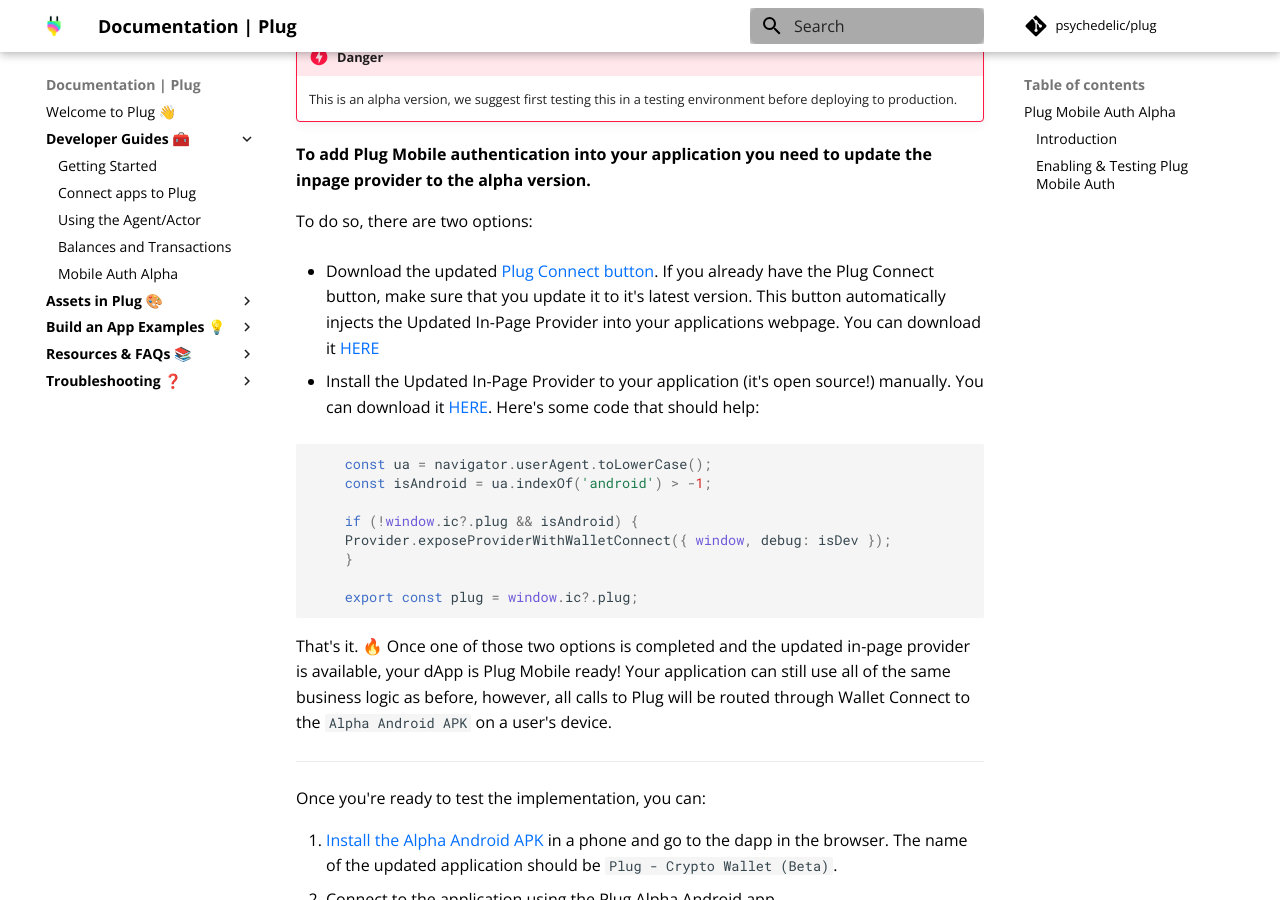
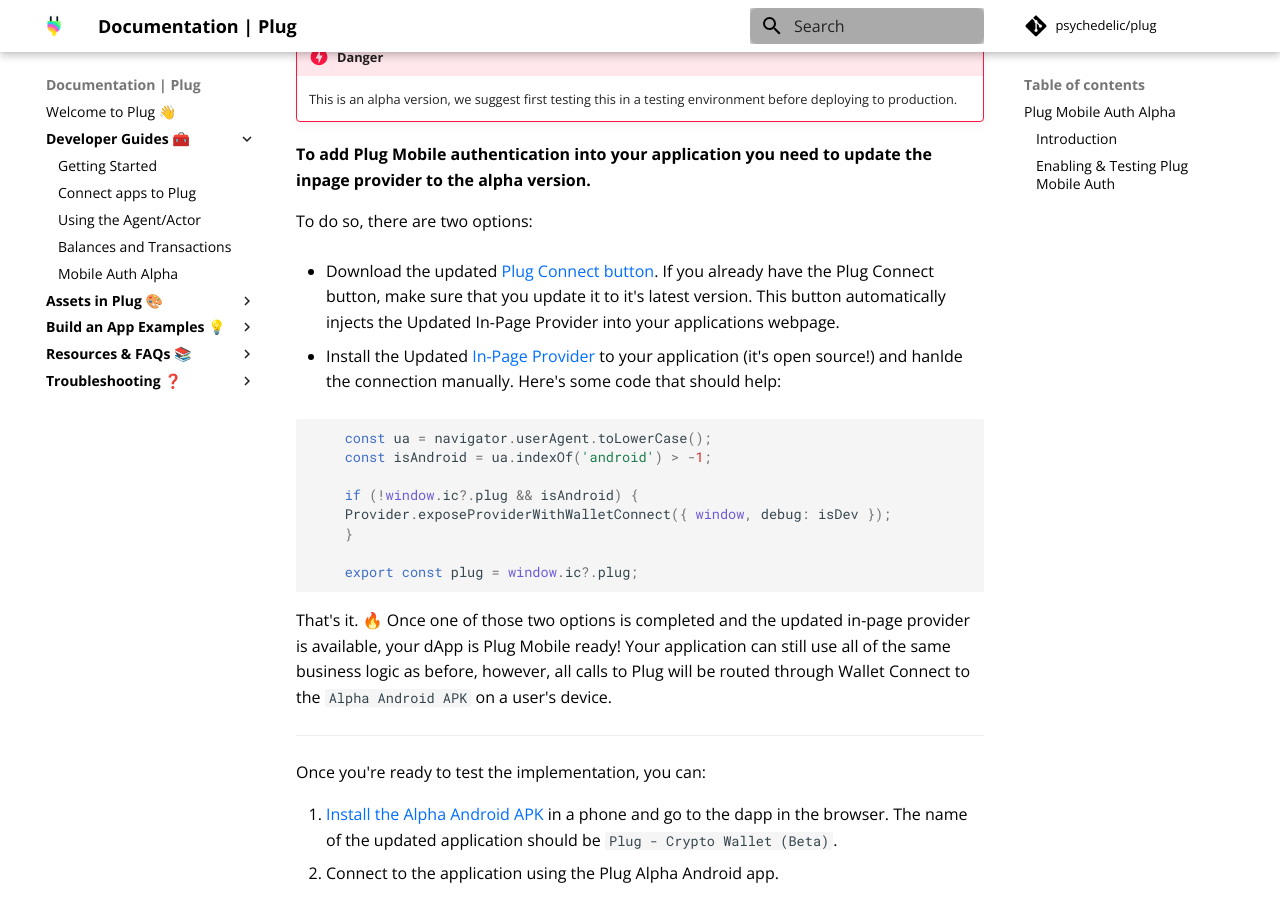
Before and after one commit to Psychedelic/plug-docs, an MkDocs documentation site: the page built from docs/getting-started/alpha-wallet-connect.md, in a window 1280 px wide and 900 px high, scrolled down 1155 px. Built offline with MkDocs 1.6.1 and Material for MkDocs 9.7.7, drawn with Linux system fonts in a browser that asks for light colours; comment, search, counter and statistics services are not loaded.

Commit message:
links for downlaods

````diff
--- a/docs/getting-started/alpha-wallet-connect.md
+++ b/docs/getting-started/alpha-wallet-connect.md
@@ -32,11 +32,13 @@
 
 To do so, there are two options:
 
-- Download the updated [Plug Connect button](../../build-an-app-examples/plug-button/). If you already have the Plug Connect button, make sure that you update it to it's latest version. This button automatically injects the Updated In-Page Provider into your applications webpage. You can download it [HERE]()
+- Download the updated [Plug Connect button](https://github.com/Psychedelic/plug-connect#readme). If you already have the Plug Connect button, make sure that you update it to it's latest version. This button automatically injects the Updated In-Page Provider into your applications webpage.
 
-- Install the Updated In-Page Provider to your application (it's open source!) manually. You can download it [HERE](). Here's some code that should help:
+- Install the Updated [In-Page Provider](https://github.com/Psychedelic/plug-inpage-provider/tree/feat/wallet-connect-rpc#readme) to your application (it's open source!) and hanlde the connection manually. Here's some code that should help:
 
 ```js
+
+
     const ua = navigator.userAgent.toLowerCase();
     const isAndroid = ua.indexOf('android') > -1;
 
````
